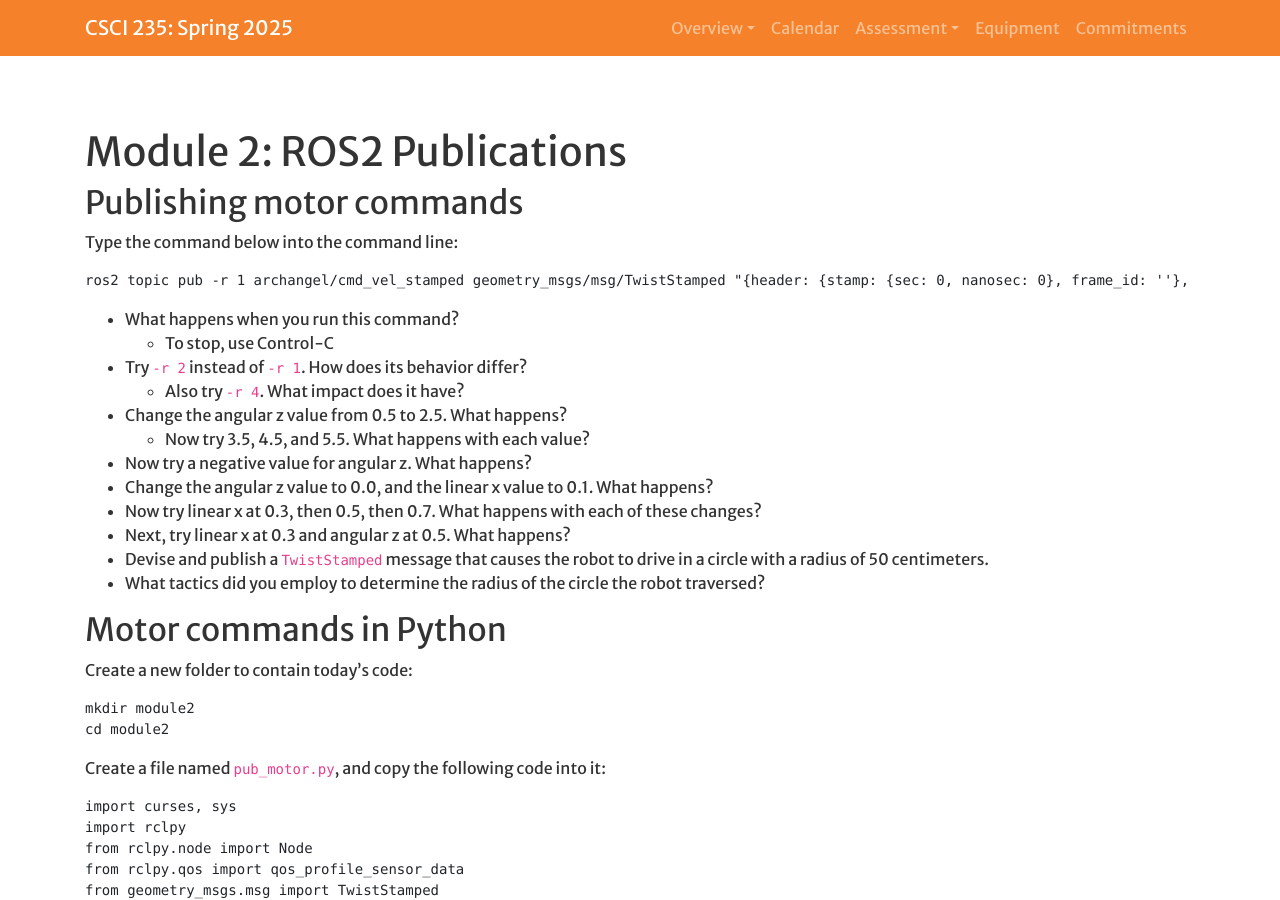
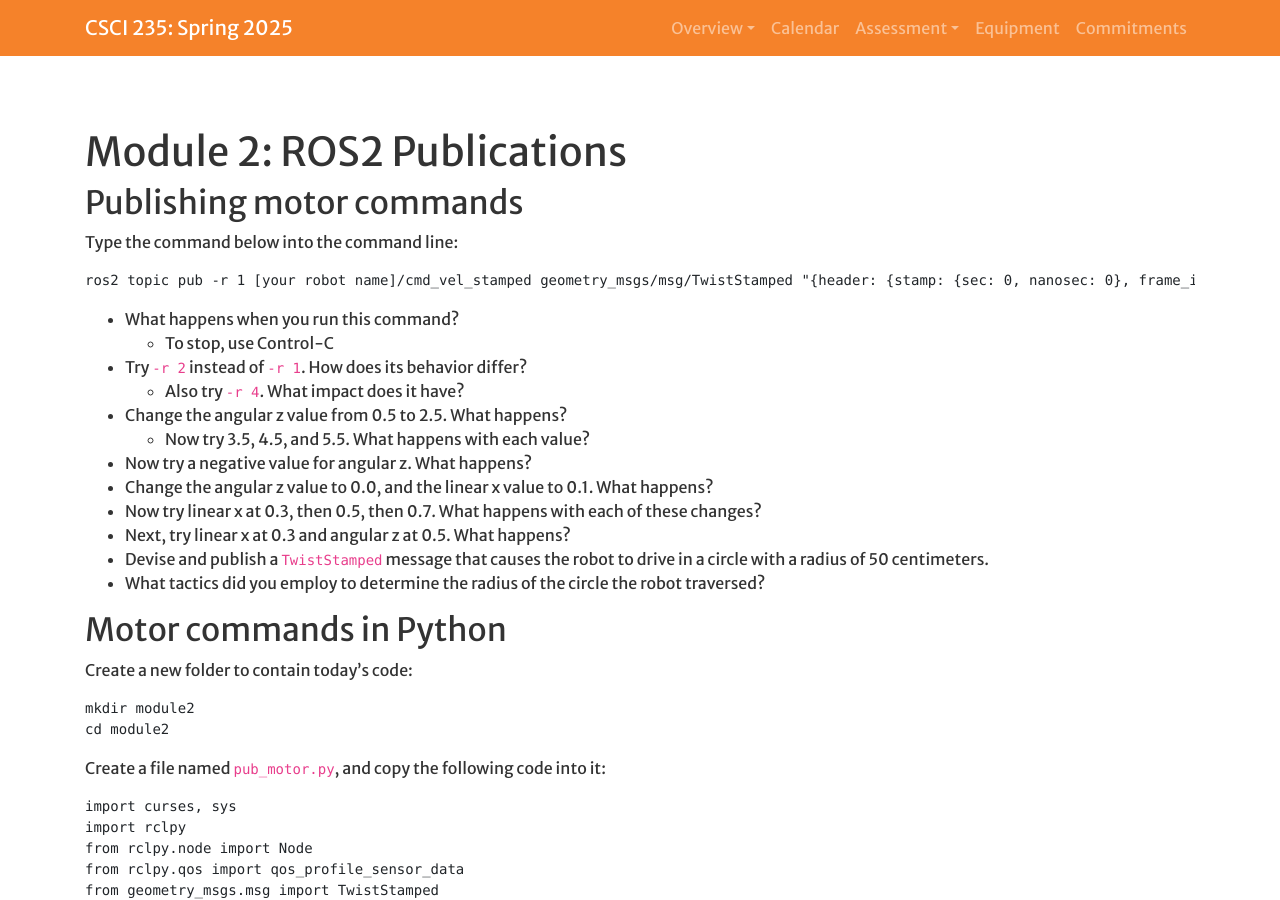
Before and after one commit to Hendrix-CS/csci235, a Jekyll site: the page built from modules/publications.md, in a window 1280 px wide and 900 px high. Built offline with Jekyll 4.4.1, drawn with Linux system fonts in a browser that asks for light colours; a script that is not in the unit is left out; our own code applies the rules of GitHub Pages for plain Markdown files.

Commit message:
Fixed up some stuff

````diff
--- a/modules/publications.md
+++ b/modules/publications.md
@@ -7,10 +7,10 @@ worktitle: ROS2 Publications
 
 ## Publishing motor commands
 
-<!-- Exploration: cmd_vel from the command line -->
+<!-- Exploration: cmd_vel_stamped from the command line -->
 Type the command below into the command line:
 ```
-ros2 topic pub -r 1 archangel/cmd_vel_stamped geometry_msgs/msg/TwistStamped "{header: {stamp: {sec: 0, nanosec: 0}, frame_id: ''}, twist: {linear: {x: 0.0, y: 0.0, z: 0.0}, angular: {x: 0.0, y: 0.0, z: 0.5}}}"
+ros2 topic pub -r 1 [your robot name]/cmd_vel_stamped geometry_msgs/msg/TwistStamped "{header: {stamp: {sec: 0, nanosec: 0}, frame_id: ''}, twist: {linear: {x: 0.0, y: 0.0, z: 0.0}, angular: {x: 0.0, y: 0.0, z: 0.5}}}"
 ```
 
 * What happens when you run this command?
````
Also changed, not shown: modules/nodes.md (+1 -1 lines).
